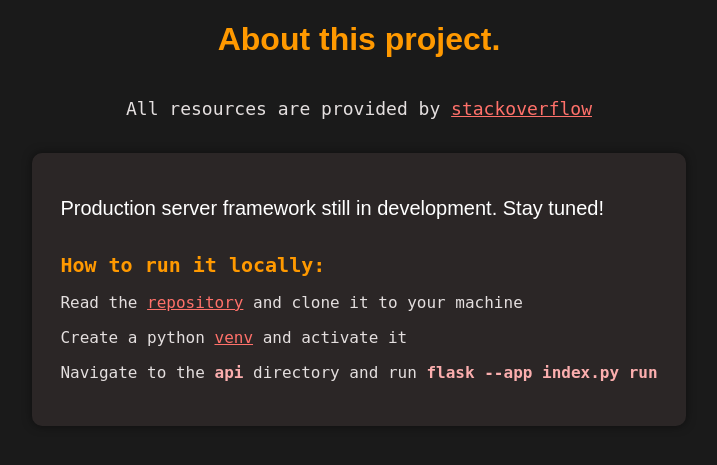
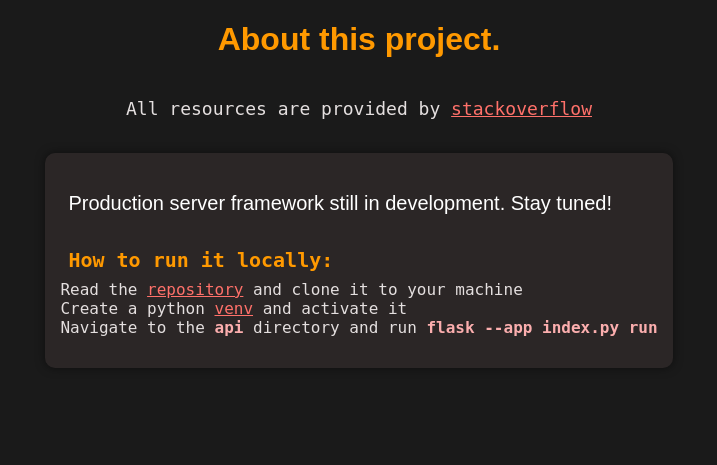
Before and after one commit to danmxli/codeBuddy, a Flask app: page /insights in a window 1280 px wide. Shown: the part 81-546 px from the top of the page, without its empty margins (281-998 px from the left). Run offline with Flask 3, Linux system fonts and the light colour scheme.

Commit message:
response stylesheet support

```diff
--- a/api/static/styles.css
+++ b/api/static/styles.css
@@ -73,9 +73,10 @@ input[type="submit"] {
 /* TODO response css */
 .response-div {
     background-color: #2b2626;
-    padding: 20px;
+    padding: 15px;
     border-radius: 10px;
     box-shadow: 0px 0px 10px rgba(0, 0, 0, 0.5);
+    max-width: fit-content;
 }
 
 .response-ul {
@@ -86,5 +87,31 @@ input[type="submit"] {
 
 .response-li {
     font-size: 16px;
-    padding: 8px;
 }
+
+.response-show-query {
+    display: inline-block;
+    background-color: #3f2d2d;
+    color: #ffc1c1;
+    padding: 10px;
+    border-radius: 10px;
+}
+
+.response-p {
+    display: inline-block;
+    background-color: #3b3030;
+    padding: 10px;
+    border-radius: 10px;
+}
+
+.response-code {
+    display: inline-block;
+    background-color: rgb(26, 26, 26);
+    color: #e4dfdf;
+    padding: 10px;
+    border-radius: 10px;
+}
+
+.response-a {
+    color: rgb(255, 113, 106);
+}
--- a/api/templates/insights.html
+++ b/api/templates/insights.html
@@ -6,7 +6,7 @@
 
     <h1 class="block-title">About this project.</h1>
     <p style="font-size: 18px; text-align: center;">
-        <code>All resources are provided by <a href="https://stackoverflow.com/" target="_blank" style="color: rgb(255, 113, 106);">stackoverflow</a></code>
+        <code>All resources are provided by <a href="https://stackoverflow.com/" target="_blank" class="response-a">stackoverflow</a></code>
     </p>
 
     <div style="margin-top: 15px;">
@@ -20,10 +20,10 @@
                     <b><code>How to run it locally:</code></b>
                 </li>
                 <li class="response-li">
-                    <code>Read the <a href="https://github.com/danmxli" target="_blank" style="color: rgb(255, 113, 106);">repository</a> and clone it to your machine</code>
+                    <code>Read the <a href="https://github.com/danmxli" target="_blank" class="response-a">repository</a> and clone it to your machine</code>
                 </li>
                 <li class="response-li">
-                    <code>Create a python <a href="https://docs.python.org/3/library/venv.html" target="_blank" style="color: rgb(255, 113, 106);">venv</a> and activate it</code>
+                    <code>Create a python <a href="https://docs.python.org/3/library/venv.html" target="_blank" class="response-a">venv</a> and activate it</code>
                 </li>
                 <li class="response-li">
                     <code>Navigate to the <b style="color: #fbaeae;">api</b> directory and run <b style="color: #fbaeae;">flask --app index.py run</b></code>
```
Also changed, not shown: api/templates/search.html (+21 -9 lines).
